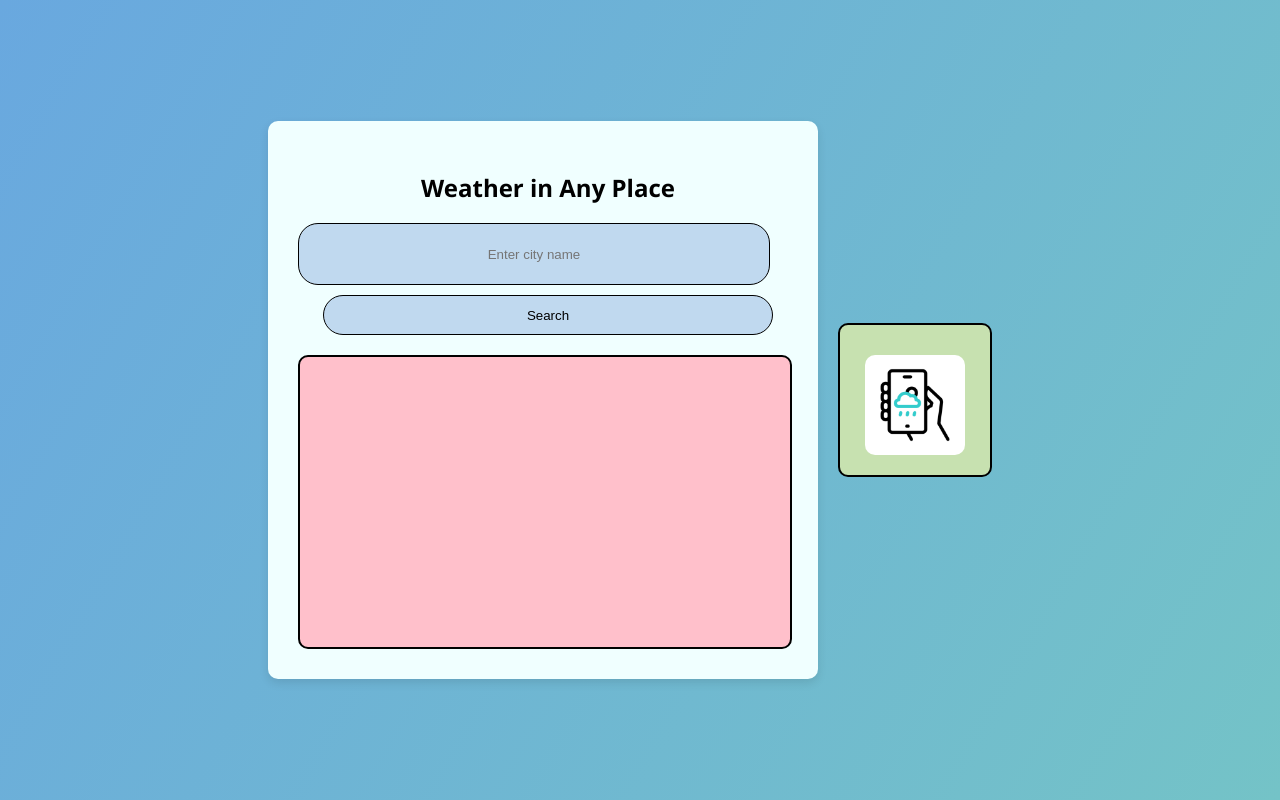
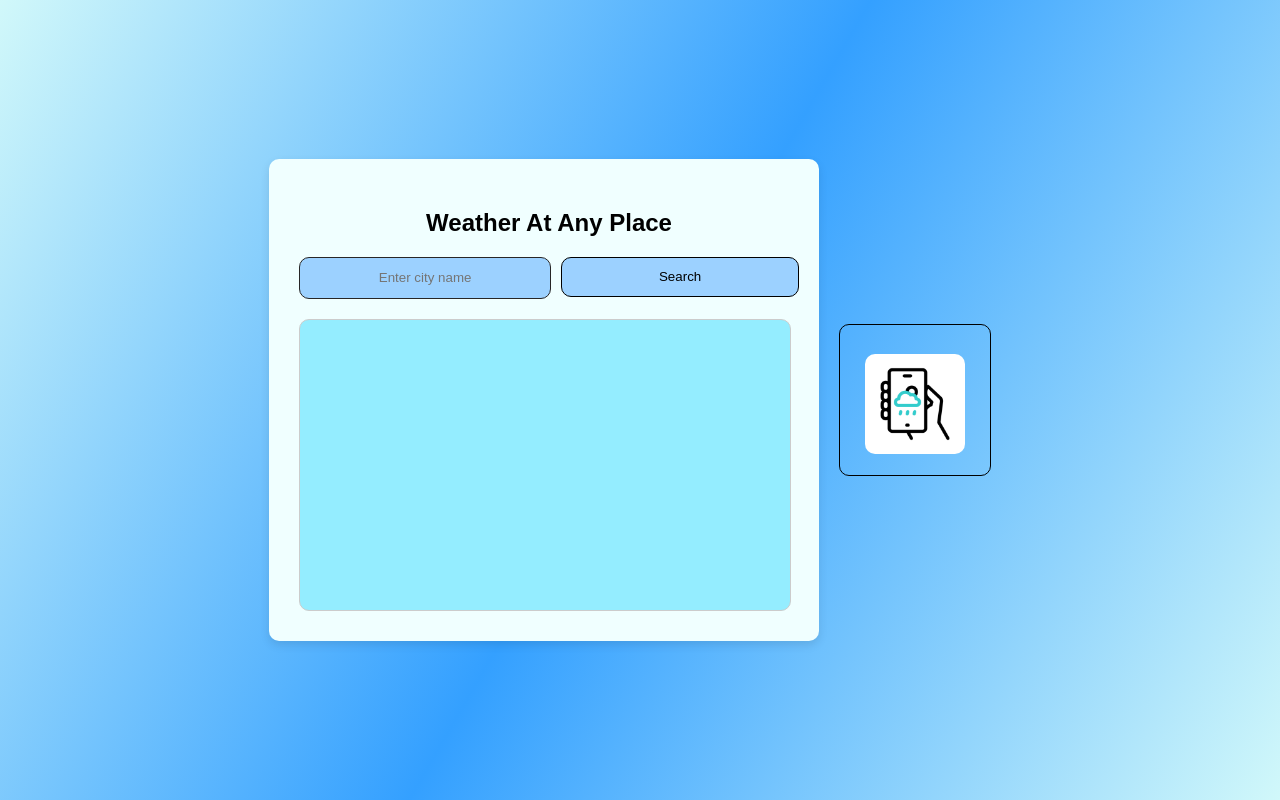
Before and after one commit to Rishikanomula/Full-Stack-Web-Development, a plain HTML site: page Weather Prediction/index.html in a window 1280 px wide. Drawn offline with Linux system fonts and the light colour scheme.

Commit message:
12-03-2025 (1)

```diff
--- a/Weather Prediction/index.html
+++ b/Weather Prediction/index.html
@@ -8,7 +8,7 @@
 </head>
 <body>
     <div class="container">
-        <h2>Weather in Any Place</h2>
+        <h2>Weather At Any Place</h2>
         <div class="search-box">
             <input type="text" id="cityInput" placeholder="Enter city name">
             <button id="searchButton">Search</button>
--- a/Weather Prediction/style.css
+++ b/Weather Prediction/style.css
@@ -1,8 +1,8 @@
 /* General Styles */
 body {
-    font-family: 'Segoe UI', Tahoma, Geneva, Verdana, sans-serif;
+    font-family: sans-serif, system-ui, -apple-system, BlinkMacSystemFont, 'Segoe UI', Roboto, Oxygen, Ubuntu, Cantarell, 'Open Sans', 'Helvetica Neue', sans-serif;
     text-align: center;
-    background: linear-gradient(120deg, #69a8df, #74c3c7);
+    background: linear-gradient(120deg,#d1f8fa, #34a0ff, #d1f8fa);
     display: flex;
     justify-content: center;
     align-items: center;
@@ -15,7 +15,6 @@ body {
     background-color: azure;
     padding: 30px;
     padding-right:20px;
-
     border-radius: 10px;
     box-shadow: 0 4px 10px rgba(0, 0, 0, 0.1);
     width: 90%;
@@ -26,27 +25,27 @@ body {
 /* Search Box */
 .search-box {
     display: flex;
-    flex-direction: column;
+    flex-direction: row;
     gap: 10px;
     margin-bottom: 20px;
 }
 
 input {
-    background: #c0d9ef;
-    height: 40px;
-    width: 90%;
-    border-radius: 20px;
-    border: 1px solid rgb(0, 0, 0);
+    background: #9cd1ff;
+    height: 20px;
+    width: 100%;
+    border-radius: 10px;
+    border: 1px solid rgb(39, 38, 38);
     padding: 10px;
     color: #000;
     text-align: center;
 }
 
 button {
-    background: #c0d9ef;
-    border-radius: 20px;
+    background: #9cd1ff;
+    border-radius: 10px;
     height: 40px;
-    width: 90%;
+    width: 100%;
     margin: 0 auto;
     border: 1px solid black;
     cursor: pointer;
@@ -59,29 +58,37 @@ button:hover {
 
 /* Weather Info Box */
 .weather-box {
+    display: flex;
+    align-items: center;
+    justify-content: center;
+    gap:15px;
+    flex-direction: column;
     width: 90%;
     height: 250px; /* Fixed typo */
     margin-top: 20px;
-    background-color: pink;
+    background-color: rgb(148, 237, 255);
     padding: 20px;
     border-radius: 10px;
-    border: 2px solid black;
+    border: 1px solid #ccc;
 }
 
 /* Weather Image Box */
 .image-box {
+    display: flex;
+    align-items: center;
+    justify-content: center;
     width: 150px;
     height: 150px;
     margin: 20px;
-    background-color: rgb(199, 225, 176);
+    background-color: linear-gradient(120deg, #e5e1e8, #d75bd3, #aed2d4);
     border-radius: 10px;
-    border: 2px solid black;
+    border: 1px solid black;
 }
 
 #weatherImage {
     max-width: 100%;
     height: 100px;
     width: 100px;
-    margin-top: 30px;
+    margin-top: 8px;
     border-radius: 10px;
 }
```
Also changed, not shown: Weather Prediction/images/React App.html (added, +94 -0 lines), newpractt.html (+58 -2 lines), Weather Prediction/images/React App_files/logo.6ce24c58023cc2f8fd88fe9d219db6c6.svg (added), 1 other file.
